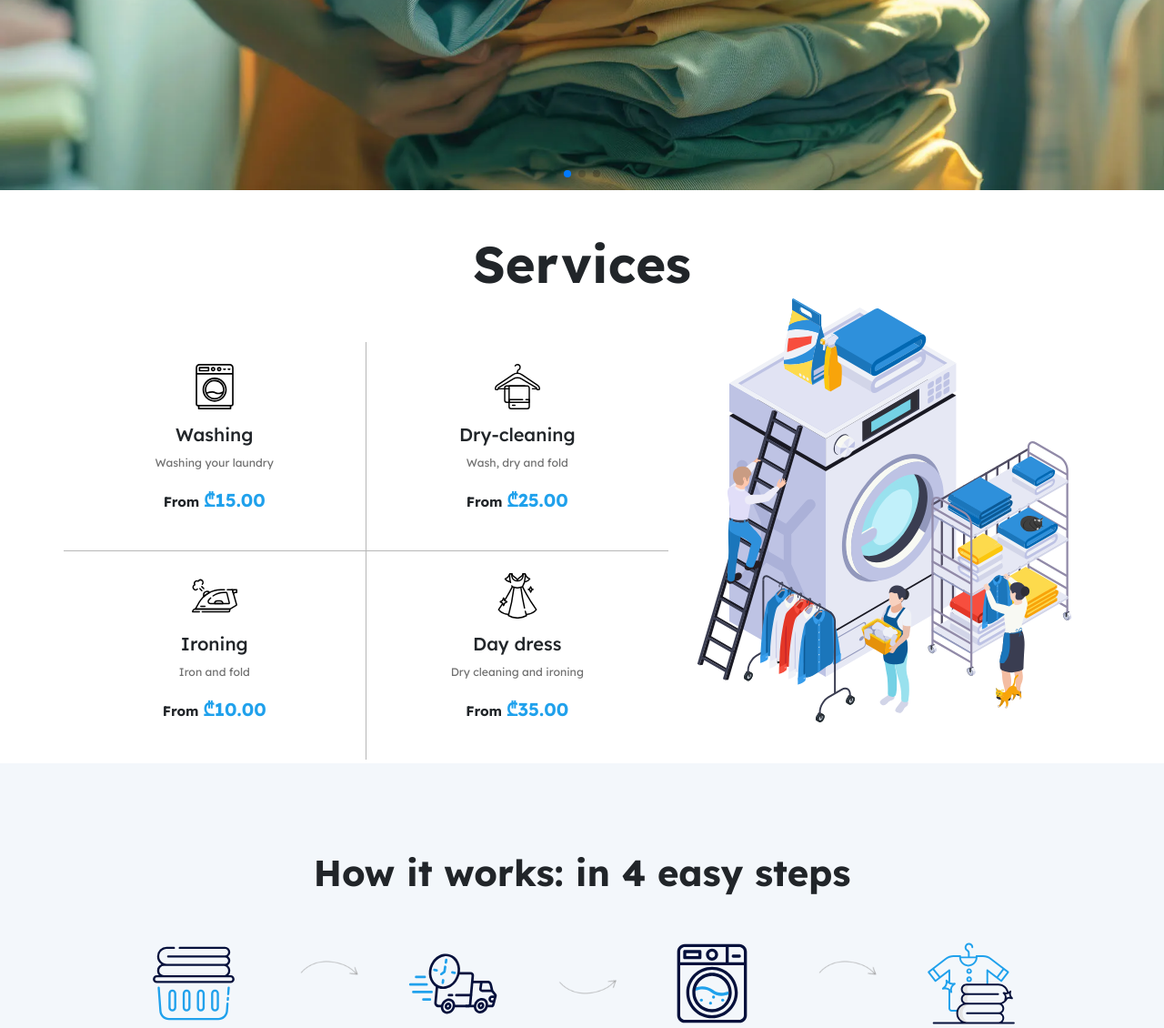
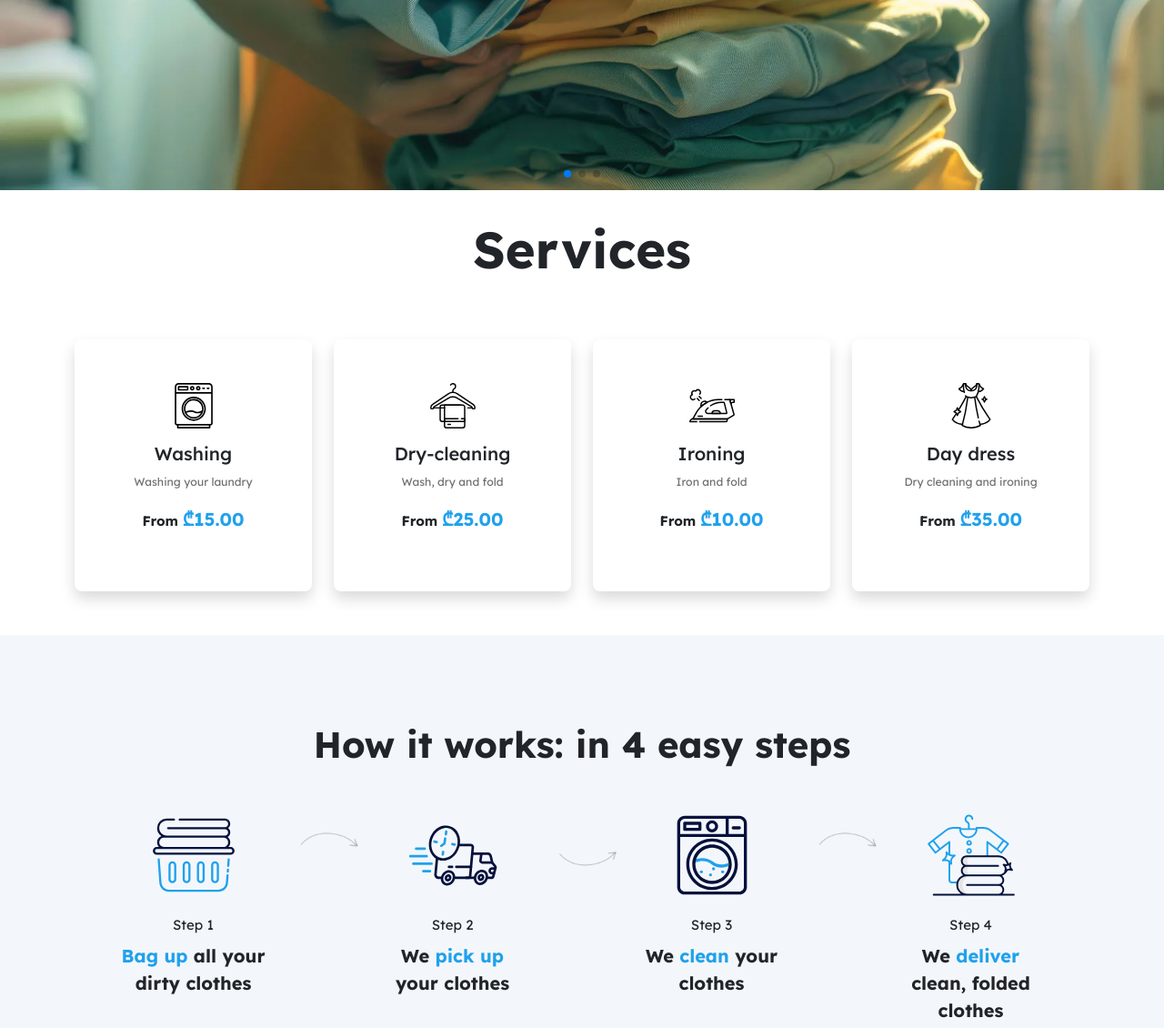
Before and after one commit to Kajaia/oxid-web-design, a PHP site: page / in a window 1280 px wide. Shown: the part 509-1639 px from the top of the page at 91% size. Run offline with PHP 8.4, Linux system fonts and the light colour scheme.

Commit message:
Changed services cards

```diff
--- a/assets/css/style.css
+++ b/assets/css/style.css
@@ -287,6 +287,15 @@ body {
   color: var(--c-primary);
 }
 
+.services-card {
+  transition: 0.5s;
+}
+
+.services-card:hover {
+  top: -5px;
+  background-color: var(--c-primary);
+}
+
 /* Responsive */
 @media screen and (max-width: 1399.9px) {
   .hero-img-border-radius {
@@ -382,6 +391,10 @@ body {
   .hero-img-border-radius {
     height: 400px;
   }
+
+  .services-card .card-body {
+    padding: 20px 0 10px 0 !important;
+  }
 }
 
 @media screen and (max-width: 424.9px) {
--- a/index.html
+++ b/index.html
@@ -96,47 +96,64 @@
       <div class="swiper-pagination"></div>
     </section>
     <!-- Services -->
-    <section id="services" class="container">
-      <div class="row">
+    <section id="services" class="container mb-5">
+      <div class="row g-3 gx-lg-4">
         <h2 class="my-5 text-center display-4 fw-bold">Services</h2>
-        <div class="col-lg-7 my-auto" data-aos="zoom-in">
-          <div class="row">
-            <div class="col-6 text-center p-4 services-border-right-bottom">
+        <div class="col-6 col-lg-3 text-center" data-aos="zoom-in">
+          <div class="card services-card h-100 rounded-3 shadow border-0">
+            <div class="card-body py-5">
               <img width="50" height="50" src="/assets/img/icons/services/washing.svg" alt="Washing icon" />
-              <h3 class="fs-5 mt-3">Washing</h3>
+              <a href="/prices.html" class="stretched-link text-decoration-none text-dark">
+                <h3 class="fs-5 mt-3">Washing</h3>
+              </a>
               <p class="text-gray fs-small">
                 <small>Washing your laundry</small>
               </p>
-              <p class="fw-bold">From <span class="text-secondary fs-5">₾15.00</span></p>
+              <p class="fw-bold mb-0">From <span class="text-secondary fs-5">₾15.00</span></p>
             </div>
-            <div class="col-6 text-center p-4 services-border-bottom">
+          </div>
+        </div>
+        <div class="col-6 col-lg-3 text-center" data-aos="zoom-in">
+          <div class="card services-card h-100 rounded-3 shadow border-0">
+            <div class="card-body py-5">
               <img width="50" height="50" src="/assets/img/icons/services/dry-cleaning.svg" alt="Dry-cleaning icon" />
-              <h3 class="fs-5 mt-3">Dry-cleaning</h3>
+              <a href="/prices.html" class="stretched-link text-decoration-none text-dark">
+                <h3 class="fs-5 mt-3">Dry-cleaning</h3>
+              </a>
               <p class="text-gray fs-small">
                 <small>Wash, dry and fold</small>
               </p>
               <p class="fw-bold">From <span class="text-secondary fs-5">₾25.00</span></p>
             </div>
-            <div class="col-6 text-center p-4 services-border-right">
+          </div>
+        </div>
+        <div class="col-6 col-lg-3 text-center" data-aos="zoom-in">
+          <div class="card services-card h-100 rounded-3 shadow border-0">
+            <div class="card-body py-5">
               <img width="50" height="50" src="/assets/img/icons/services/ironing.svg" alt="Ironing icon" />
-              <h3 class="fs-5 mt-3">Ironing</h3>
+              <a href="/prices.html" class="stretched-link text-decoration-none text-dark">
+                <h3 class="fs-5 mt-3">Ironing</h3>
+              </a>
               <p class="text-gray fs-small">
                 <small>Iron and fold</small>
               </p>
               <p class="fw-bold">From <span class="text-secondary fs-5">₾10.00</span></p>
             </div>
-            <div class="col-6 text-center p-4">
+          </div>
+        </div>
+        <div class="col-6 col-lg-3 text-center" data-aos="zoom-in">
+          <div class="card services-card h-100 rounded-3 shadow border-0">
+            <div class="card-body py-5">
               <img width="50" height="50" src="/assets/img/icons/services/day-dress.svg" alt="Day dress icon" />
-              <h3 class="fs-5 mt-3">Day dress</h3>
+              <a href="/prices.html" class="stretched-link text-decoration-none text-dark">
+                <h3 class="fs-5 mt-3">Day dress</h3>
+              </a>
               <p class="text-gray fs-small">
                 <small>Dry cleaning and ironing</small>
               </p>
               <p class="fw-bold">From <span class="text-secondary fs-5">₾35.00</span></p>
             </div>
           </div>
-        </div>
-        <div class="col-lg-5" data-aos="fade-down">
-          <img width="100%" height="100%" class="services-illustration" src="/assets/img/illustrations/services.svg" alt="Services illustration" loading="lazy" />
         </div>
       </div>
     </section>
```
